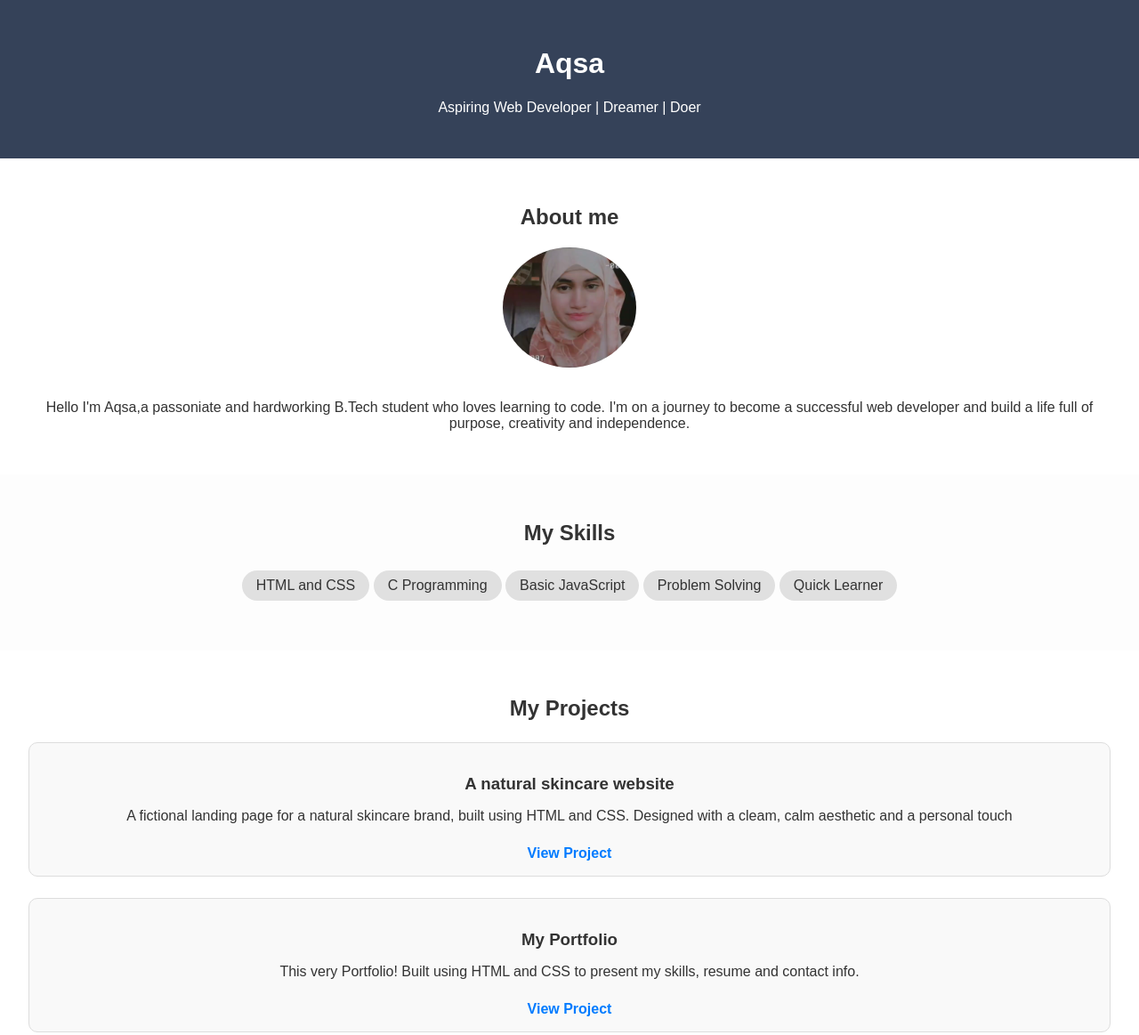
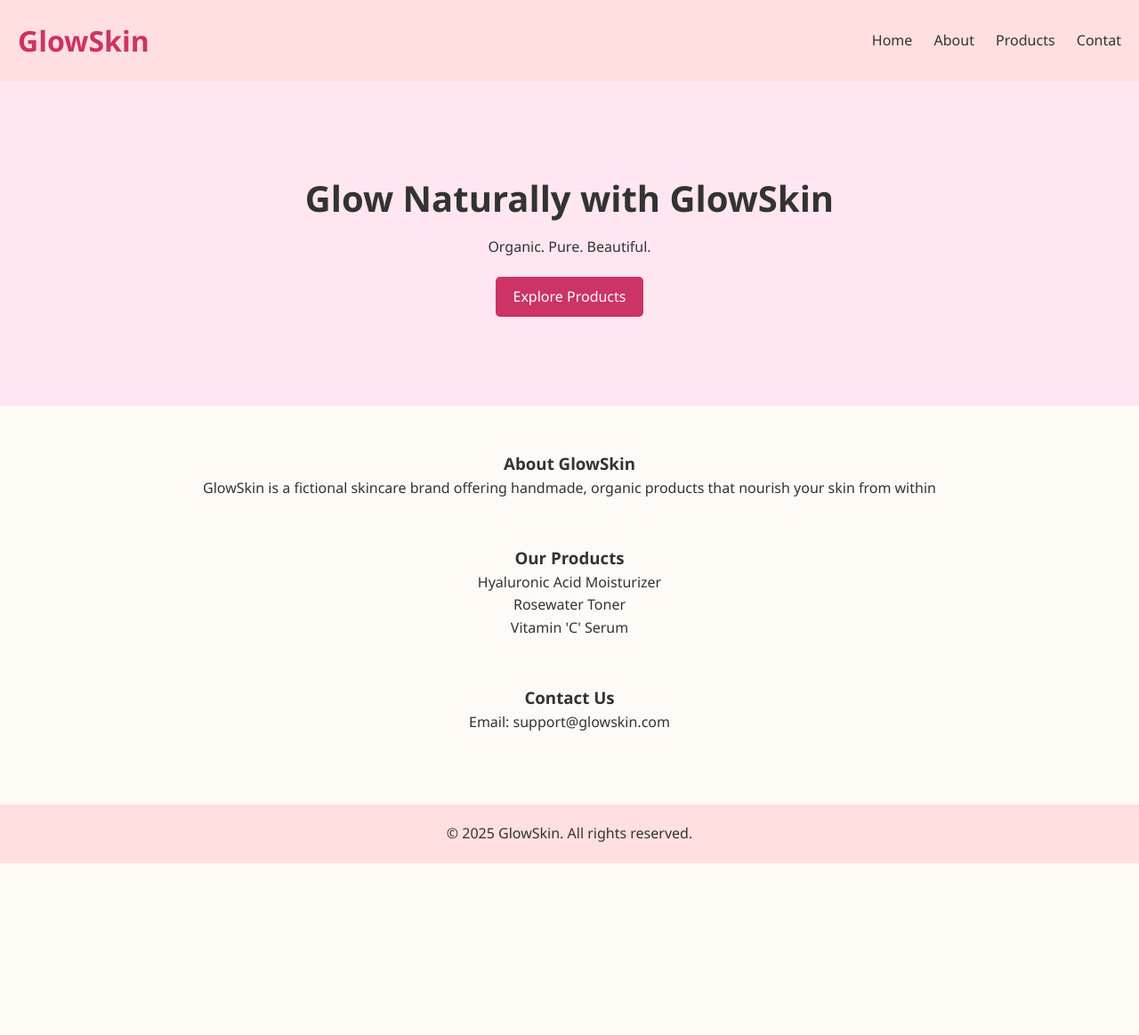
Before and after one commit to aqsa0124/CODSOFT, a plain HTML site: page index.html in a window 1280 px wide. Shown: the top 1163 px of the page at 89% size. After the commit the page ends 970 px from the top, so only its background shows below. Drawn offline with Linux system fonts and the light colour scheme.

Commit message:
Task1-Landing Project

```diff
--- a/index.html
+++ b/index.html
@@ -3,66 +3,47 @@
 <head>
     <meta charset="UTF-8">
     <meta name="viewport" content="width=device-width, initial-scale=1.0">
-    <title>Aqsa's Portfolio</title>
+    <title>GlowSkin - Natural Skincare</title>
     <link rel="stylesheet" href="style.css">
 </head>
 <body>
     <header>
-        <h1>Aqsa</h1>
-        <p>Aspiring Web Developer | Dreamer | Doer</p>
+        <h1>GlowSkin</h1>
+        <nav>
+            <a href="#home">Home</a>
+            <a href="#about">About</a>
+            <a href="#products">Products</a>
+            <a href="#contact">Contat</a>
+        </nav>
     </header>
 
-    <section class="about">
-        <h2>About me</h2>
-        <img src="image.png" alt="Aqsa's image">
-        <p>
-            Hello I'm Aqsa,a passoniate and hardworking B.Tech student who loves learning to code.
-            I'm on a journey to become a successful web developer and build a life full of purpose, creativity and independence.
-        </p>
+    <section class="hero" id="home">
+        <h2>Glow Naturally with GlowSkin</h2>
+        <p>Organic. Pure. Beautiful.</p>
+        <a href="#products" class="btn">Explore Products</a>
     </section>
 
-    <section class="skills">
-        <h2>My Skills</h2>
+    <section class="about" id="about">
+        <h3>About GlowSkin</h3>
+        <p>GlowSkin is a fictional skincare brand offering handmade, organic products that nourish your skin from within</p>
+    </section>
+
+    <section class="products" id="products">
+        <h3>Our Products</h3>
         <ul>
-            <li>HTML and CSS</li>
-            <li>C Programming</li>
-            <li>Basic JavaScript</li>
-            <li>Problem Solving</li>
-            <li>Quick Learner</li>
+            <li>Hyaluronic Acid Moisturizer</li>
+            <li>Rosewater Toner</li>
+            <li>Vitamin 'C' Serum</li>
         </ul>
     </section>
 
-    <section class="projects">
-        <h2>My Projects</h2>
-
-        <div class="project">
-            <h3>A natural skincare website</h3>
-            <p>A fictional landing page for a natural skincare brand, built using HTML and CSS. Designed with a cleam, calm aesthetic and a personal touch</p>
-            <a href="https://github.com/aqsa0124/CODSOFT">View Project</a>
-        </div>
-
-        <div class="project">
-            <h3>My Portfolio</h3>
-            <p>This very Portfolio! Built using HTML and CSS to present my skills, resume and contact info.</p>
-            <a href="#">View Project</a>
-        </div>
-    </section>
-
-    <section id="resume">
-        <h2>My Resume</h2>
-        <p>Click the button below to download my resume.</p>
-    <a href="https://github.com/aqsa0124/CODSOFT/blob/main/aqsaparvezresume_.pdf" target="_blank">Download Resume</a>
-    </section>
-
-    <section id="contact">
-        <h2>Contact me</h2>
-        <p>Email: aqsap912@gmail.com</p>
-        <p>Phone: 9919069308</p>
-        <p>LinkedIn: <a href="https://linkedin.com/in/Aqsa Parvez"target="_blank">linkedin.com/in/aqsa parvez</a></p>
+    <section class="contact" id="contact">
+        <h3>Contact Us</h3>
+        <p>Email: support@glowskin.com</p>
     </section>
 
     <footer>
-        <p>&copy; 2025 Aqsa. All rights reserved.</p>
+        <p>&copy; 2025 GlowSkin. All rights reserved.</p>
     </footer>
 </body>
 </html>
--- a/style.css
+++ b/style.css
@@ -1,116 +1,69 @@
-body {
-    font-family: Arial, sans-serif;
+*{
     margin: 0;
     padding: 0;
-    background-color: #f4f4f4;
+    box-sizing: border-box;
+    font-family: 'Segoe UI',sans-serif;
+}
+
+body {
+    line-height: 1.6;
+    background-color: #fffaf6;
     color: #333;
 }
 
 header {
-    background-color: #354259;
-    color: white;
-    text-align: center;
-    padding: 2rem 0;
+    background-color: #ffdfdf;
+    padding: 20px;
+    display: flex;
+    justify-content: space-between;
+    align-items: center;
 }
 
-.about {
-    text-align: center;
-    padding: 2rem;
-    background-color: #fff;
+header h1 {
+    color: #cc3366;
 }
 
-.about img {
-    width: 150px;
-    height: 135px;
-    border-radius: 50%;
-    object-fit: cover;
-    margin-bottom: 1rem;
+nav a {
+    margin-left: 20px;
+    text-decoration: none;
+    color: #333;
 }
 
-.skills {
-    background-color:#fdfdfd;
-    padding: 2rem;
+.hero {
+    text-align: center;
+    padding: 100px 20px;
+    background: #ffe6f0;
+}
+
+.hero h2{
+    font-size: 2.5em;
+    margin-bottom: 10px;
+}
+
+.hero .btn {
+    display: inline-block;
+    margin-top: 20px;
+    padding: 10px 20px;
+    background: #cc3366;
+    color: white;
+    text-decoration: none;
+    border-radius: 5px;
+}
+
+.about, .product, .contact{
+    padding: 50px 20px;
     text-align: center;
 }
 
-.skills ul {
-    list-style-type: none;
+.products {
+    list-style: none;
+    text-align: center;
     padding: 0;
 }
 
-.skills li {
-    background-color: #e0e0e0;
-    margin: 0.5rem auto;
-    padding: 0.5rem 1rem;
-    width: fit-content;
-    border-radius: 20px;
-    display: inline-block;
-}
-
-.projects {
-    background-color: #fff;
-    padding: 2rem;
-    text-align: center;
-}
-
-.project {
-    margin: 1.5rem 0;
-    padding: 1rem;
-    border: 1px solid #ddd;
-    border-radius: 10px;
-    background-color: #f9f9f9;
-}
-
-.project h3 {
-    margin-bottom: 0.5rem;
-}
-
-.project a {
-    display: inline-block;
-    margin-top: 0.5rem;
-    color: #007bff;
-    text-decoration: none;
-    font-weight: bold;
-}
-
-#resume {
-    text-align: center;
-    padding: 40px 20px;
-    background-color: #f9f9f9;
-}
-
-#resume a {
-    display: inline-block;
-    padding: 10px 20px;
-    background-color: #0077cc;
-    color: #fff;
-    text-decoration: none;
-    border-radius: 5px;
-    margin-top: 10px;
-}
-
-#resume a:hover {
-    background-color: #005fa3;
-}
-
-#contact {
-    text-align: center;
-    padding: 40px 20px;
-    background-color: #fff;
-    color: #333;
-}
- #contact a {
-    color: #0077cc;
-    text-decoration: none;
- }
-
- #contact a:hover {
-    text-decoration: underline;
- }
-
- footer {
+footer {
     text-align: center;
     padding: 20px;
-    background-color: #333;
-    color: #fff;
- }
+    background: #ffdfdf;
+    margin-top: 30px;
+}
```
